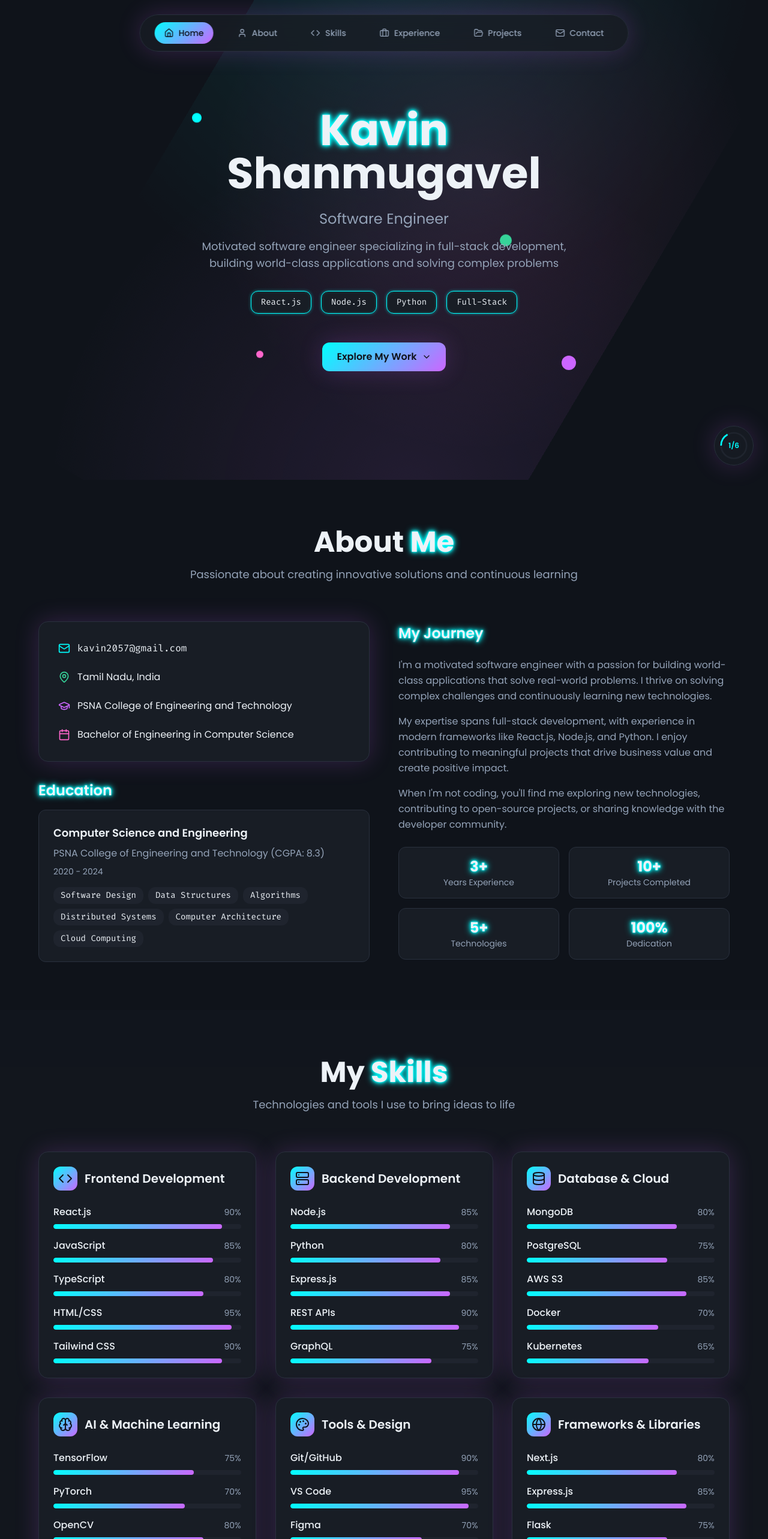
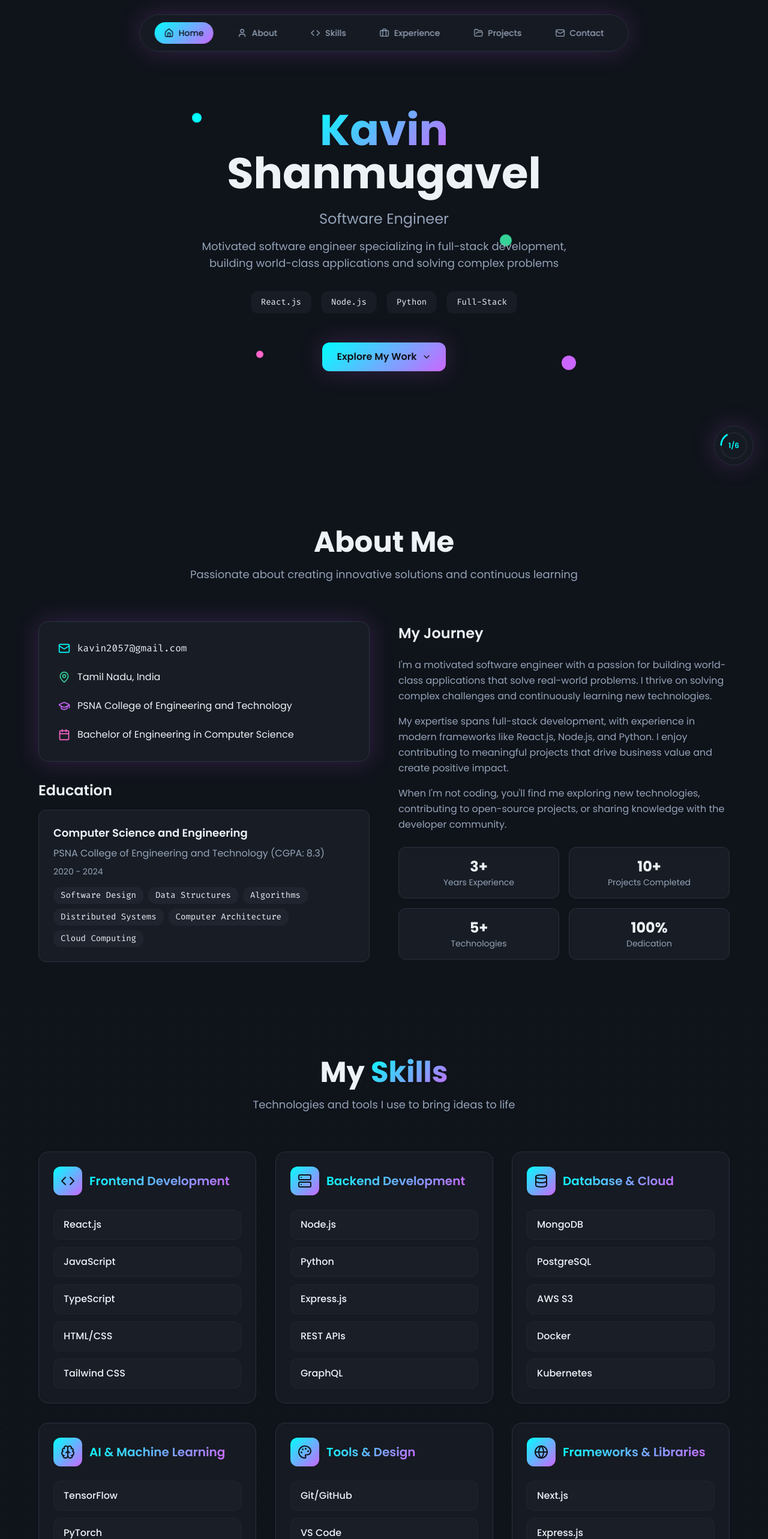
Before and after one commit to kavin2057/portfolio-7, a React (Vite) app: page / in a window 1280 px wide. Shown: the top 2566 px of the page at 60% size. Built offline with nearby package versions, Linux system fonts and the light colour scheme.

Commit message:
Refactor Skills section
Update the Skills section to remove percentage displays, change the design, and use a different font style for neon text. Additionally, implement moving black dots as a background element in the Skills section and remove the moving background from the home section.

```diff
--- a/src/components/Hero.tsx
+++ b/src/components/Hero.tsx
@@ -13,11 +13,11 @@ const Hero = () => {
   };
 
   return (
-    <section id="hero" className="min-h-screen relative flex items-center justify-center particles-bg">
+    <section id="hero" className="min-h-screen relative flex items-center justify-center">
       <div className="text-center z-10 max-w-4xl mx-auto px-6">
         <div className={`transition-all duration-1000 ${isVisible ? 'animate-fade-in-up' : 'opacity-0'}`}>
           <h1 className="text-5xl md:text-7xl font-bold mb-6">
-            <span className="neon-text">Kavin</span>
+            <span className="gradient-text">Kavin</span>
             <br />
             <span className="text-foreground">Shanmugavel</span>
           </h1>
@@ -33,16 +33,16 @@ const Hero = () => {
         </div>
 
         <div className={`flex flex-wrap justify-center gap-4 mb-12 transition-all duration-1000 ${isVisible ? 'animate-fade-in-up animate-delay-400' : 'opacity-0'}`}>
-          <span className="px-4 py-2 bg-card border neon-border rounded-lg font-code text-sm">
+          <span className="px-4 py-2 bg-card border border-primary/30 rounded-lg font-code text-sm">
             React.js
           </span>
-          <span className="px-4 py-2 bg-card border neon-border rounded-lg font-code text-sm">
+          <span className="px-4 py-2 bg-card border border-primary/30 rounded-lg font-code text-sm">
             Node.js
           </span>
-          <span className="px-4 py-2 bg-card border neon-border rounded-lg font-code text-sm">
+          <span className="px-4 py-2 bg-card border border-primary/30 rounded-lg font-code text-sm">
             Python
           </span>
-          <span className="px-4 py-2 bg-card border neon-border rounded-lg font-code text-sm">
+          <span className="px-4 py-2 bg-card border border-primary/30 rounded-lg font-code text-sm">
             Full-Stack
           </span>
         </div>
--- a/src/components/Skills.tsx
+++ b/src/components/Skills.tsx
@@ -7,81 +7,48 @@ const Skills = () => {
     triggerOnce: true,
   });
 
-  const skillCategories = [
+const skillCategories = [
     {
       icon: Code,
       title: 'Frontend Development',
-      skills: [
-        { name: 'React.js', level: 90 },
-        { name: 'JavaScript', level: 85 },
-        { name: 'TypeScript', level: 80 },
-        { name: 'HTML/CSS', level: 95 },
-        { name: 'Tailwind CSS', level: 90 },
-      ]
+      skills: ['React.js', 'JavaScript', 'TypeScript', 'HTML/CSS', 'Tailwind CSS']
     },
     {
       icon: Server,
       title: 'Backend Development',
-      skills: [
-        { name: 'Node.js', level: 85 },
-        { name: 'Python', level: 80 },
-        { name: 'Express.js', level: 85 },
-        { name: 'REST APIs', level: 90 },
-        { name: 'GraphQL', level: 75 },
-      ]
+      skills: ['Node.js', 'Python', 'Express.js', 'REST APIs', 'GraphQL']
     },
     {
       icon: Database,
       title: 'Database & Cloud',
-      skills: [
-        { name: 'MongoDB', level: 80 },
-        { name: 'PostgreSQL', level: 75 },
-        { name: 'AWS S3', level: 85 },
-        { name: 'Docker', level: 70 },
-        { name: 'Kubernetes', level: 65 },
-      ]
+      skills: ['MongoDB', 'PostgreSQL', 'AWS S3', 'Docker', 'Kubernetes']
     },
     {
       icon: Brain,
       title: 'AI & Machine Learning',
-      skills: [
-        { name: 'TensorFlow', level: 75 },
-        { name: 'PyTorch', level: 70 },
-        { name: 'OpenCV', level: 80 },
-        { name: 'Machine Learning', level: 75 },
-        { name: 'Deep Learning', level: 70 },
-      ]
+      skills: ['TensorFlow', 'PyTorch', 'OpenCV', 'Machine Learning', 'Deep Learning']
     },
     {
       icon: Palette,
       title: 'Tools & Design',
-      skills: [
-        { name: 'Git/GitHub', level: 90 },
-        { name: 'VS Code', level: 95 },
-        { name: 'Figma', level: 70 },
-        { name: 'Postman', level: 85 },
-        { name: 'Linux', level: 80 },
-      ]
+      skills: ['Git/GitHub', 'VS Code', 'Figma', 'Postman', 'Linux']
     },
     {
       icon: Globe,
       title: 'Frameworks & Libraries',
-      skills: [
-        { name: 'Next.js', level: 80 },
-        { name: 'Express.js', level: 85 },
-        { name: 'Flask', level: 75 },
-        { name: 'Bootstrap', level: 90 },
-        { name: 'Material-UI', level: 80 },
-      ]
+      skills: ['Next.js', 'Express.js', 'Flask', 'Bootstrap', 'Material-UI']
     }
   ];
 
   return (
-    <section id="skills" className="py-20 px-6 bg-card/30">
-      <div className="max-w-6xl mx-auto" ref={ref}>
+    <section id="skills" className="py-20 px-6 relative overflow-hidden">
+      {/* Moving dots background */}
+      <div className="absolute inset-0 dots-background"></div>
+
+      <div className="max-w-6xl mx-auto relative z-10" ref={ref}>
         <div className={`text-center mb-16 transition-all duration-1000 ${inView ? 'animate-fade-in-up' : 'opacity-0'}`}>
           <h2 className="text-4xl md:text-5xl font-bold mb-4">
-            My <span className="neon-text">Skills</span>
+            My <span className="gradient-text">Skills</span>
           </h2>
           <p className="text-muted-foreground text-lg max-w-2xl mx-auto">
             Technologies and tools I use to bring ideas to life
@@ -92,36 +59,28 @@ const Skills = () => {
           {skillCategories.map((category, categoryIndex) => (
             <div
               key={category.title}
-              className={`bg-card border border-border rounded-2xl p-6 glow hover:scale-105 transition-all duration-500 ${
+              className={`bg-card/80 backdrop-blur-sm border border-border rounded-2xl p-6 hover:scale-105 transition-all duration-500 hover:shadow-lg hover:border-primary/30 ${
                 inView ? 'animate-scale-in' : 'opacity-0'
               }`}
               style={{ animationDelay: `${categoryIndex * 100}ms` }}
             >
               <div className="flex items-center gap-3 mb-6">
-                <div className="p-2 bg-gradient-primary rounded-lg">
+                <div className="p-3 bg-gradient-primary rounded-xl">
                   <category.icon className="w-6 h-6 text-background" />
                 </div>
-                <h3 className="text-xl font-semibold">{category.title}</h3>
+                <h3 className="text-xl font-semibold gradient-text">{category.title}</h3>
               </div>
 
-              <div className="space-y-4">
+              <div className="grid grid-cols-1 gap-3">
                 {category.skills.map((skill, skillIndex) => (
-                  <div key={skill.name} className="space-y-2">
-                    <div className="flex justify-between items-center">
-                      <span className="font-medium">{skill.name}</span>
-                      <span className="text-sm text-muted-foreground">{skill.level}%</span>
-                    </div>
-                    <div className="w-full bg-secondary rounded-full h-2 overflow-hidden">
-                      <div
-                        className={`h-full bg-gradient-primary rounded-full transition-all duration-1000 ${
-                          inView ? 'animate-progress' : 'w-0'
-                        }`}
-                        style={{
-                          '--progress-width': `${skill.level}%`,
-                          animationDelay: `${(categoryIndex * 200) + (skillIndex * 100)}ms`
-                        } as React.CSSProperties}
-                      />
-                    </div>
+                  <div
+                    key={skill}
+                    className={`px-4 py-3 bg-secondary/50 rounded-lg border border-border/50 hover:border-primary/30 transition-all duration-300 ${
+                      inView ? 'animate-scale-in' : 'opacity-0'
+                    }`}
+                    style={{ animationDelay: `${(categoryIndex * 200) + (skillIndex * 100)}ms` }}
+                  >
+                    <span className="font-medium text-foreground">{skill}</span>
                   </div>
                 ))}
               </div>
@@ -131,7 +90,7 @@ const Skills = () => {
 
         {/* Additional Skills Tags */}
         <div className={`mt-16 text-center transition-all duration-1000 ${inView ? 'animate-fade-in-up animate-delay-500' : 'opacity-0'}`}>
-          <h3 className="text-2xl font-semibold mb-6 neon-text">Additional Technologies</h3>
+          <h3 className="text-2xl font-semibold mb-6 gradient-text">Additional Technologies</h3>
           <div className="flex flex-wrap justify-center gap-3">
             {[
               'Java', 'C++', 'PHP', 'Apache Kafka', 'Apache Spark', 'Airflow', 'Jenkins',
--- a/src/index.css
+++ b/src/index.css
@@ -97,21 +97,21 @@
 }
 
 @layer components {
-  /* Neon Text Effect */
-  .neon-text {
-    text-shadow:
-      0 0 5px hsl(var(--neon-cyan)),
-      0 0 10px hsl(var(--neon-cyan)),
-      0 0 15px hsl(var(--neon-cyan)),
-      0 0 20px hsl(var(--neon-cyan));
-    animation: neon-flicker 2s infinite alternate;
+  /* Gradient Text Effect */
+  .gradient-text {
+    background: var(--gradient-primary);
+    -webkit-background-clip: text;
+    -webkit-text-fill-color: transparent;
+    background-clip: text;
+    font-weight: 700;
   }
 
-  .neon-border {
-    border: 1px solid hsl(var(--neon-cyan));
-    box-shadow:
-      0 0 5px hsl(var(--neon-cyan) / 0.5),
-      inset 0 0 5px hsl(var(--neon-cyan) / 0.2);
+  /* Moving Dots Background */
+  .dots-background {
+    background-image: radial-gradient(circle, #333 1px, transparent 1px);
+    background-size: 30px 30px;
+    animation: dots-move 20s linear infinite;
+    opacity: 0.4;
   }
 
   /* Gradient Backgrounds */
@@ -138,44 +138,16 @@
     box-shadow: var(--shadow-glow);
   }
 
-  /* Particles Background */
-  .particles-bg {
-    position: relative;
-    overflow: hidden;
-  }
-
-  .particles-bg::before {
-    content: '';
-    position: absolute;
-    top: 0;
-    left: 0;
-    right: 0;
-    bottom: 0;
-    background-image:
-      radial-gradient(circle at 20% 80%, hsl(var(--neon-cyan) / 0.1) 0%, transparent 50%),
-      radial-gradient(circle at 80% 20%, hsl(var(--neon-purple) / 0.1) 0%, transparent 50%),
-      radial-gradient(circle at 40% 40%, hsl(var(--neon-pink) / 0.1) 0%, transparent 50%);
-    animation: particle-move 20s ease-in-out infinite;
-  }
 }
 
 @layer utilities {
   /* Custom Animations */
-  @keyframes neon-flicker {
-    0%, 100% {
-      text-shadow:
-        0 0 5px hsl(var(--neon-cyan)),
-        0 0 10px hsl(var(--neon-cyan)),
-        0 0 15px hsl(var(--neon-cyan)),
-        0 0 20px hsl(var(--neon-cyan));
-    }
-    50% {
-      text-shadow:
-        0 0 2px hsl(var(--neon-cyan)),
-        0 0 5px hsl(var(--neon-cyan)),
-        0 0 8px hsl(var(--neon-cyan)),
-        0 0 12px hsl(var(--neon-cyan));
-    }
+  @keyframes dots-move {
+    0% { transform: translate(0, 0); }
+    25% { transform: translate(-10px, -10px); }
+    50% { transform: translate(10px, -5px); }
+    75% { transform: translate(-5px, 10px); }
+    100% { transform: translate(0, 0); }
   }
 
   @keyframes floating {
```
